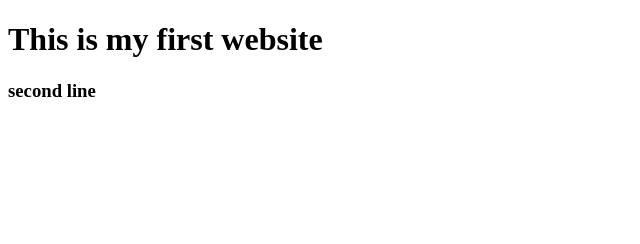
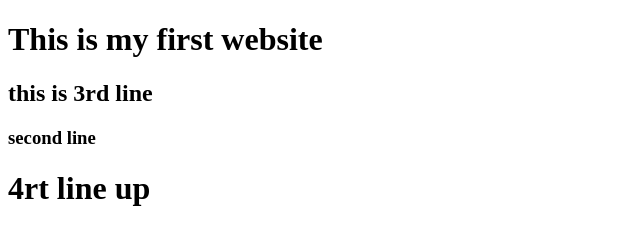
Before and after one commit to gitimran231/first-website, a plain HTML site: page index.html in a window 1280 px wide. Shown: the whole page, without its empty margins (0-640 px from the left). Drawn offline with Linux system fonts and the light colour scheme.

Commit message:
learn git

```diff
--- a/index.html
+++ b/index.html
@@ -8,6 +8,8 @@
 </head>
 <body>
 <h1>This is my first website</h1>
+<h2>this is 3rd line</h2>
 <h3>second line</h3>
+<h1>4rt line up</h1>
 </body>
 </html>
```
